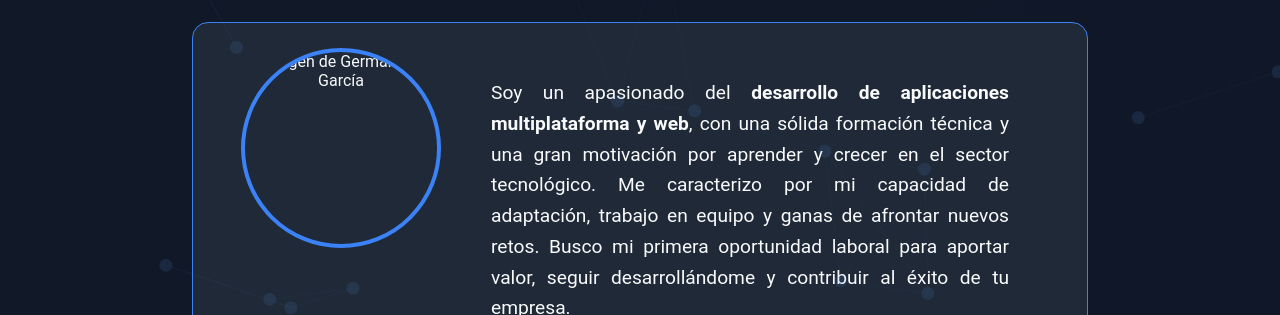
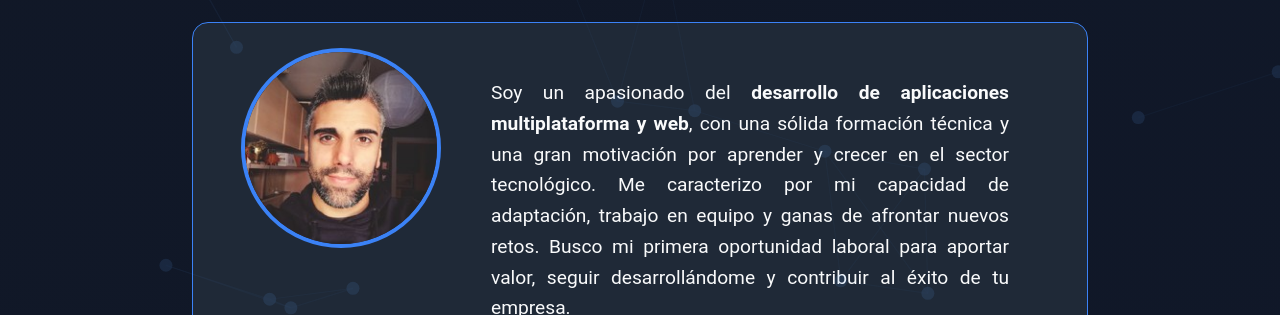
Before and after one commit to GermanVG7/PotfolioWeb, a plain HTML site: page index.html in a window 1280 px wide. Shown: the part 485-800 px from the top of the page. Drawn offline with nearby package versions, Linux system fonts and the light colour scheme; the site is published under a folder, as on GitHub Pages, so addresses that start at the root find nothing; files whose address does not match are found by name.

Commit message:
Fix image source path in index.html
Updated image source path for profile photo.

```diff
--- a/index.html
+++ b/index.html
@@ -71,7 +71,7 @@
     <main>
         <section class="presentacion">
 
-            <img id="foto-german" class="profile-photo" src="/img/Yo.jfif" alt="Imagen de Germán Villar García"
+            <img id="foto-german" class="profile-photo" src="img/Yo.jfif" alt="Imagen de Germán Villar García"
                 title="Foto de Germán Villar García">
             <p>
                 Soy un apasionado del <strong>desarrollo de aplicaciones multiplataforma y web</strong>, con una sólida
```
